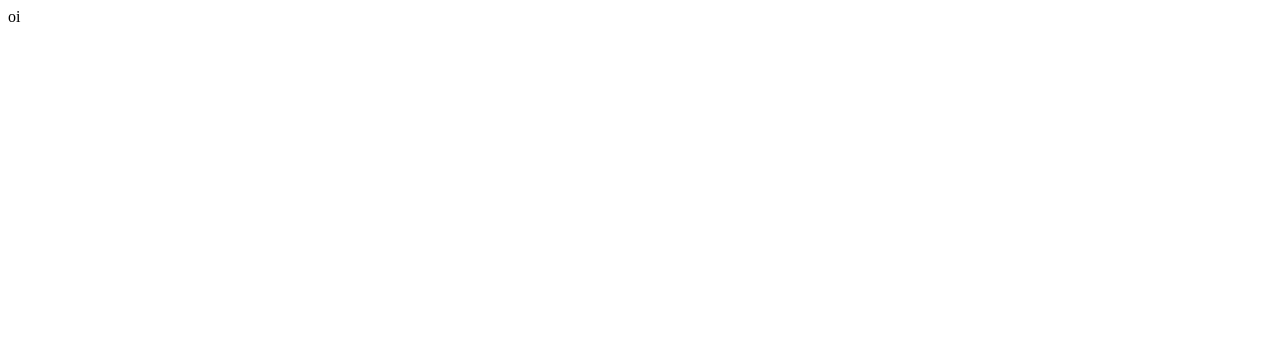
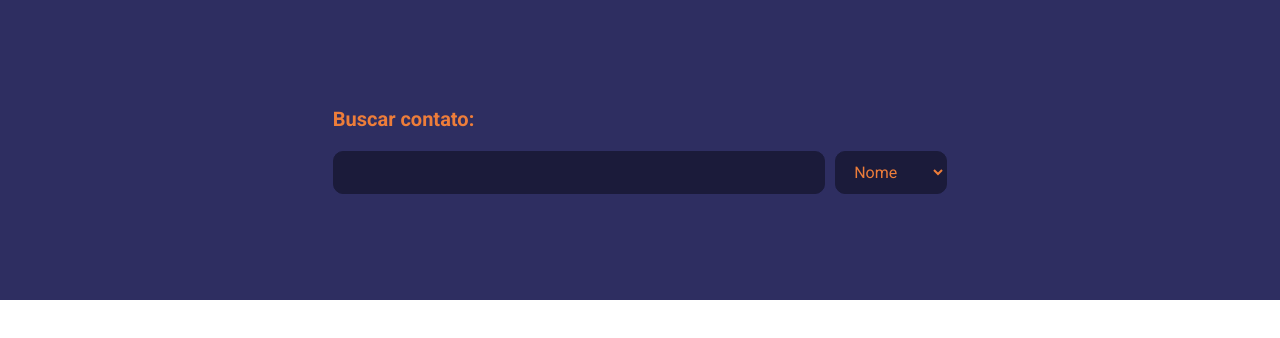
Before and after one commit to ibogar/contatos_ebac, a React (Create React App) app: page / in a window 1280 px wide. Shown: the top 338 px of the page. Built offline with nearby package versions, Linux system fonts and the light colour scheme.

Commit message:
add the searchbar/header styled component

```diff
--- a/public/index.html
+++ b/public/index.html
@@ -27,7 +27,7 @@
     <link rel="preconnect" href="https://fonts.googleapis.com">
     <link rel="preconnect" href="https://fonts.gstatic.com" crossorigin>
     <link href="https://fonts.googleapis.com/css2?family=Roboto+Mono:ital,wght@0,100..700;1,100..700&family=Roboto:ital,wght@0,100..900;1,100..900&display=swap" rel="stylesheet">
-    <title>Minhas tarefas</title>
+    <title>Meus contatos</title>
   </head>
   <body>
     <noscript>You need to enable JavaScript to run this app.</noscript>
--- a/src/App.tsx
+++ b/src/App.tsx
@@ -1,5 +1,18 @@
+import SearchBar from './containers/Searchbar'
+import GlobalStyle, { Body, Container, SearchContainer } from './styles'
+
 function App() {
-  return <div> oi</div>
+  return (
+    <>
+      <GlobalStyle />
+      <SearchContainer>
+        <Container>
+          <SearchBar />
+        </Container>
+      </SearchContainer>
+      <Body></Body>
+    </>
+  )
 }
 
 export default App
--- /dev/null
+++ b/src/containers/Searchbar/index.tsx
@@ -0,0 +1,20 @@
+import { InputContainer, Label, SearchInput, Select } from './styles'
+
+const SearchBar = () => {
+  return (
+    <>
+      <InputContainer>
+        <Label>Buscar contato:</Label>
+        <div>
+          <SearchInput type="text" />
+          <Select>
+            <option value="">Nome</option>
+            <option value="">Telefone</option>
+          </Select>
+        </div>
+      </InputContainer>
+    </>
+  )
+}
+
+export default SearchBar
--- /dev/null
+++ b/src/containers/Searchbar/styles.ts
@@ -0,0 +1,53 @@
+import styled from 'styled-components'
+import variables from '../../styles/variables'
+
+export const InputContainer = styled.div`
+  display: flex;
+  flex-direction: column;
+  width: 80%;
+
+  div {
+    display: flex;
+  }
+`
+
+export const Label = styled.label`
+  color: ${variables.textColor};
+  font-weight: bold;
+  font-size: 20px;
+`
+
+export const SearchInput = styled.input`
+  flex: 1;
+  margin-top: 20px;
+  margin-right: 10px;
+  padding: 10px 14px;
+  border: 1px solid ${variables.mainColor};
+  border-radius: 10px;
+  background-color: ${variables.mainColor};
+  color: ${variables.textColor};
+  font-size: 16px;
+
+  &:focus {
+    outline: none;
+    border-color: ${variables.textColor};
+    box-shadow: 0 0 0 2px rgba(192, 105, 12, 0.3);
+  }
+`
+
+export const Select = styled.select`
+  margin-top: 20px;
+  padding: 10px 14px;
+  border: 1px solid ${variables.mainColor};
+  border-radius: 10px;
+  background-color: ${variables.mainColor};
+  color: ${variables.textColor};
+  font-size: 16px;
+  cursor: pointer;
+
+  &:focus {
+    outline: none;
+    border-color: ${variables.textColor};
+    box-shadow: 0 0 0 2px rgba(192, 105, 12, 0.3);
+  }
+`
--- /dev/null
+++ b/src/styles/index.ts
@@ -0,0 +1,33 @@
+import styled, { createGlobalStyle } from 'styled-components'
+import variables from './variables'
+
+const GlobalStyle = createGlobalStyle`
+  * {
+    margin: 0;
+    padding: 0;
+    box-sizing: border-box;
+    font-family: Roboto, sans-serif;
+    list-style: none;
+    }
+    `
+
+export const Container = styled.div`
+  width: 60%;
+  max-width: 900px;
+  margin: 0 auto;
+  height: 100%;
+  display: flex;
+  justify-content: center;
+  align-items: center;
+`
+
+export const SearchContainer = styled.div`
+  background-color: #2e2e61;
+  height: 300px;
+`
+
+export const Body = styled.div`
+  background-color: ${variables.mainColor};
+`
+
+export default GlobalStyle
--- /dev/null
+++ b/src/styles/variables.ts
@@ -0,0 +1,5 @@
+export default {
+  mainColor: '#1B1B3A',
+  highlightMainClr: '#2E2E61',
+  textColor: '#ED7D3A'
+}
```
